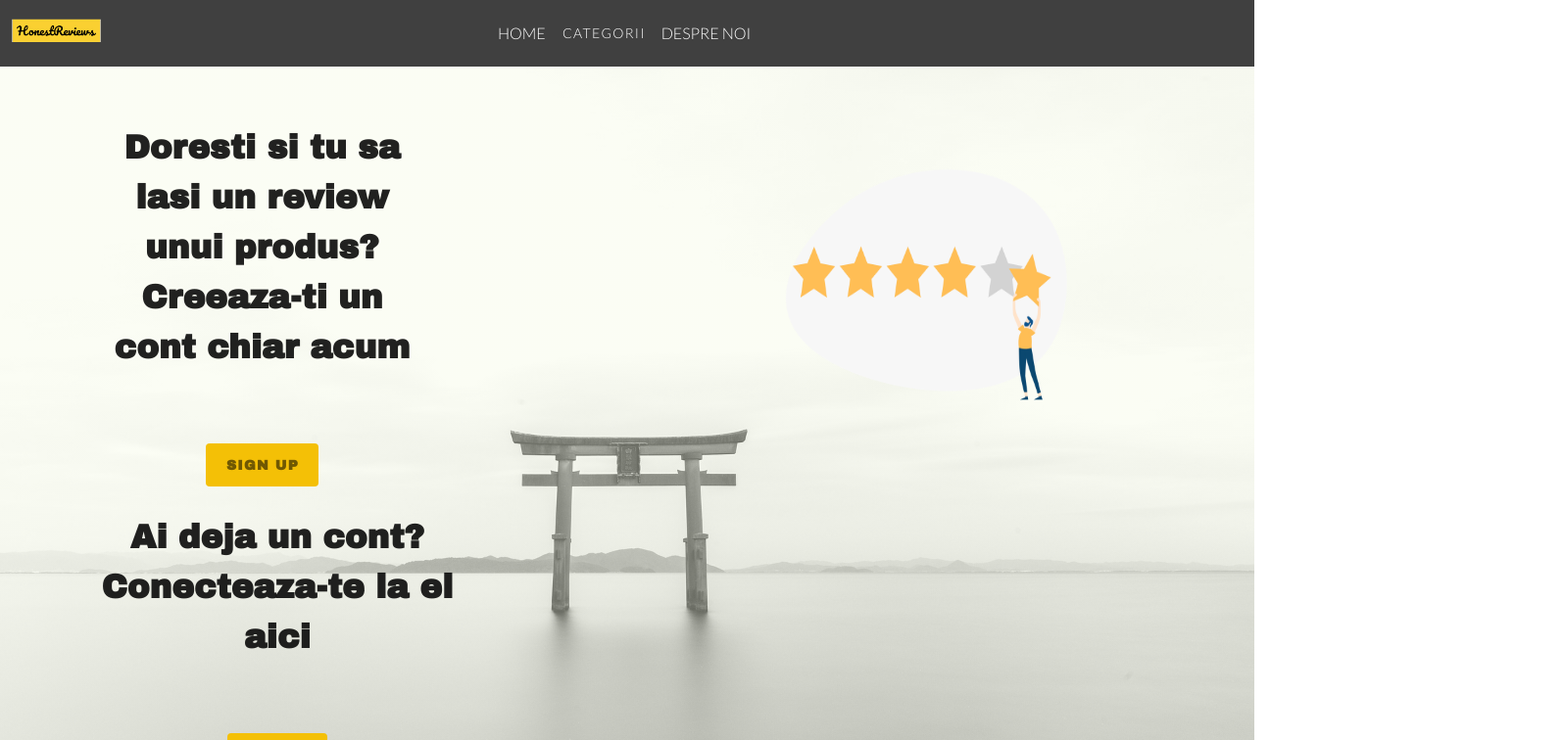
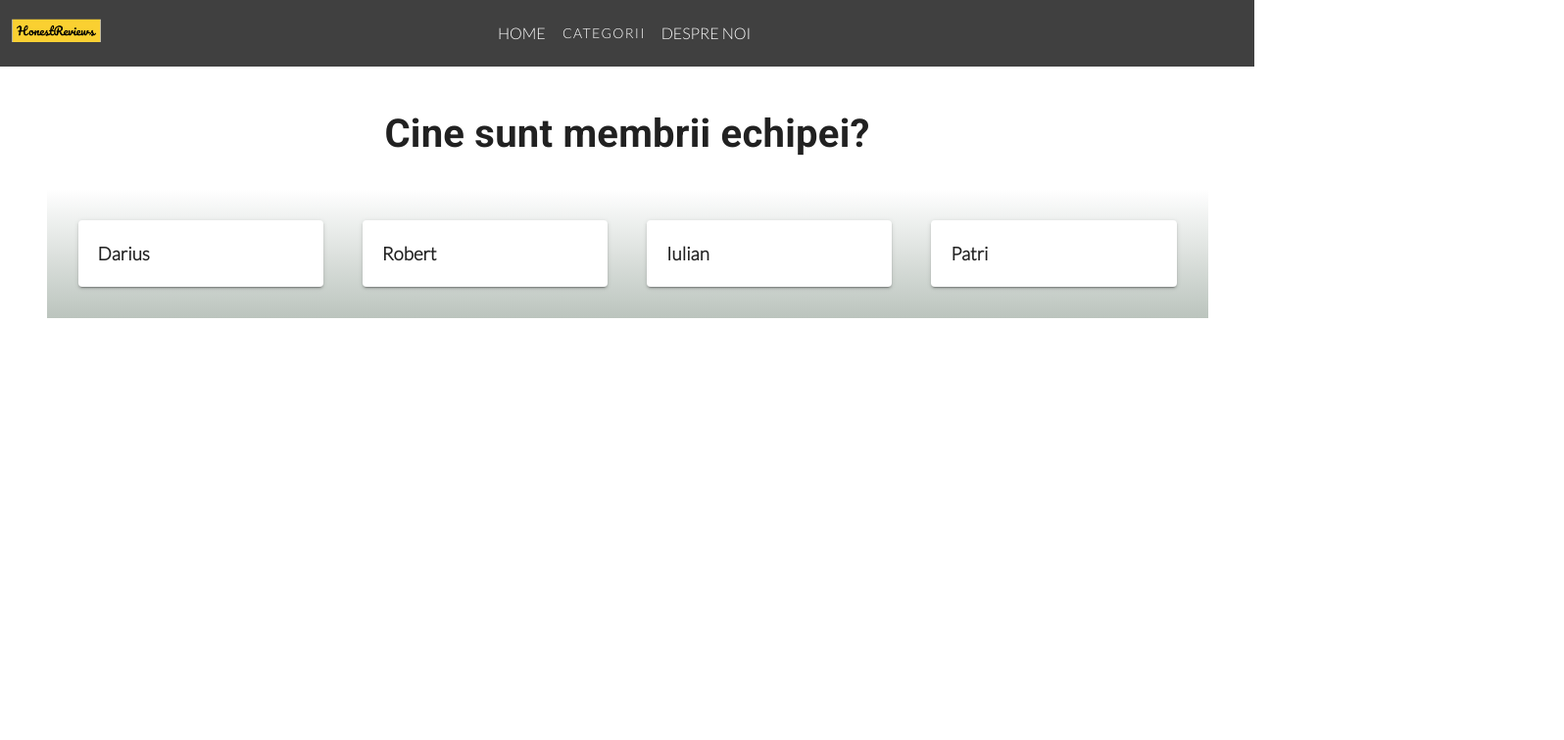
Before and after one commit to patridinozau/review_site, a Vue app: page /#/despreNoi in a window 1280 px wide. Before the commit this address led to /#/. Shown: the top 756 px of the page at 98% size, 1596 px wide, since content can reach past the window. Built offline with nearby package versions, Linux system fonts and the light colour scheme.

Commit message:
cards + bg gradient + navbar

```diff
--- a/src/components/Navbar.vue
+++ b/src/components/Navbar.vue
@@ -3,7 +3,6 @@
     <span><img src="../assets/logoo.png" class="logo"></span>
     <div class="navcontent">
       <router-link to="/" style="text-decoration: none" class="white--text font">HOME</router-link>
-<!--      <v-btn class="buttons font white&#45;&#45;text" text>home</v-btn>-->
       <v-btn class="buttons font white--text" text>categorii</v-btn>
       <router-link to="despreNoi" style="text-decoration: none" class="white--text font">DESPRE NOI</router-link>
     </div>
--- a/src/views/despreNoi.vue
+++ b/src/views/despreNoi.vue
@@ -4,15 +4,38 @@
     <link href="https://fonts.googleapis.com/css2?family=Lato:wght@300&family=Roboto:wght@300&display=swap" rel="stylesheet">
     <link href="https://fonts.googleapis.com/css2?family=Archivo+Black&display=swap" rel="stylesheet">
     <Navbar />
+    <div>
+      <br />
+      <br />
+      <br />
+      <br />
+      <div class="title" align="center">
+        <h1 >Cine sunt membrii echipei?</h1>
+      </div>
+      <div class="grad container">
+        <br />
+        <v-card class="card">
+          <h3>Darius</h3>
+        </v-card>
+        <v-card class="card">
+          <h3>Robert</h3>
+        </v-card>
+        <v-card class="card">
+          <h3>Iulian</h3>
+        </v-card>
+        <v-card class="card">
+          <h3>Patri</h3>
+        </v-card>
+      </div>
+    </div>
   </v-main>
 </template>
 
 <script>
-import Navbar from '../components/Navbar.vue'
+
 
 export default {
-  components:
-    Navbar
+
 }
 
 </script>
@@ -23,4 +46,34 @@ export default {
   font-family: 'Lato', sans-serif;
 }
 
+.grad {
+  background: rgb(255,255,255);
+  background: linear-gradient(180deg, rgba(255,255,255,1) 0%, rgba(187,196,189,1) 100%);
+}
+
+.container {
+  display:flex;
+  align-content: center;
+  jutify-content: center;
+}
+
+.card {
+  width: 40%;
+  height: 40%;
+  padding: 20px;
+  margin: 20px;
+  align-content: center;
+  justify-content: center;
+  display: flex;
+}
+
+.title {
+  margin-bottom: 15px;
+  font-size: 200px;
+  font-weight: 800;
+  padding: 25px 15px;
+  font-family: 'Archivo Black', sans-serif;
+  position: center;
+}
+
 </style>
```
